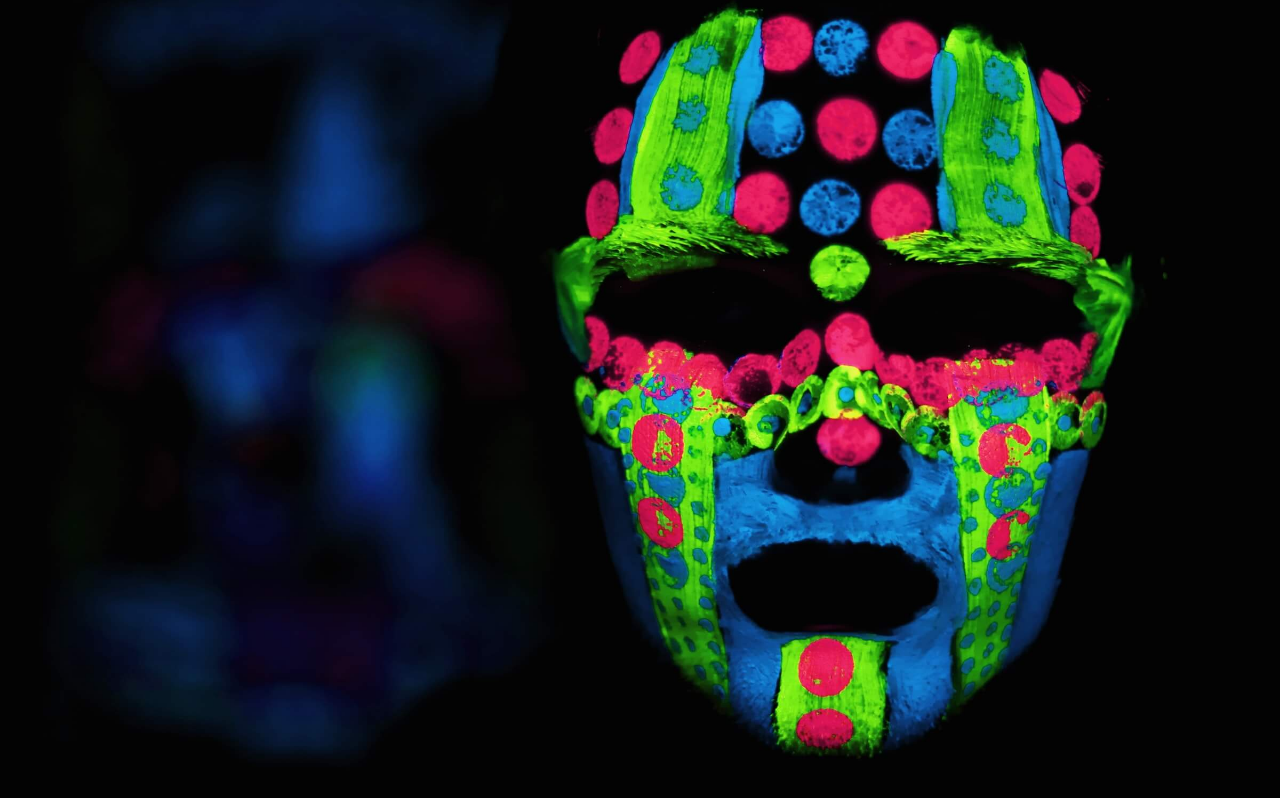
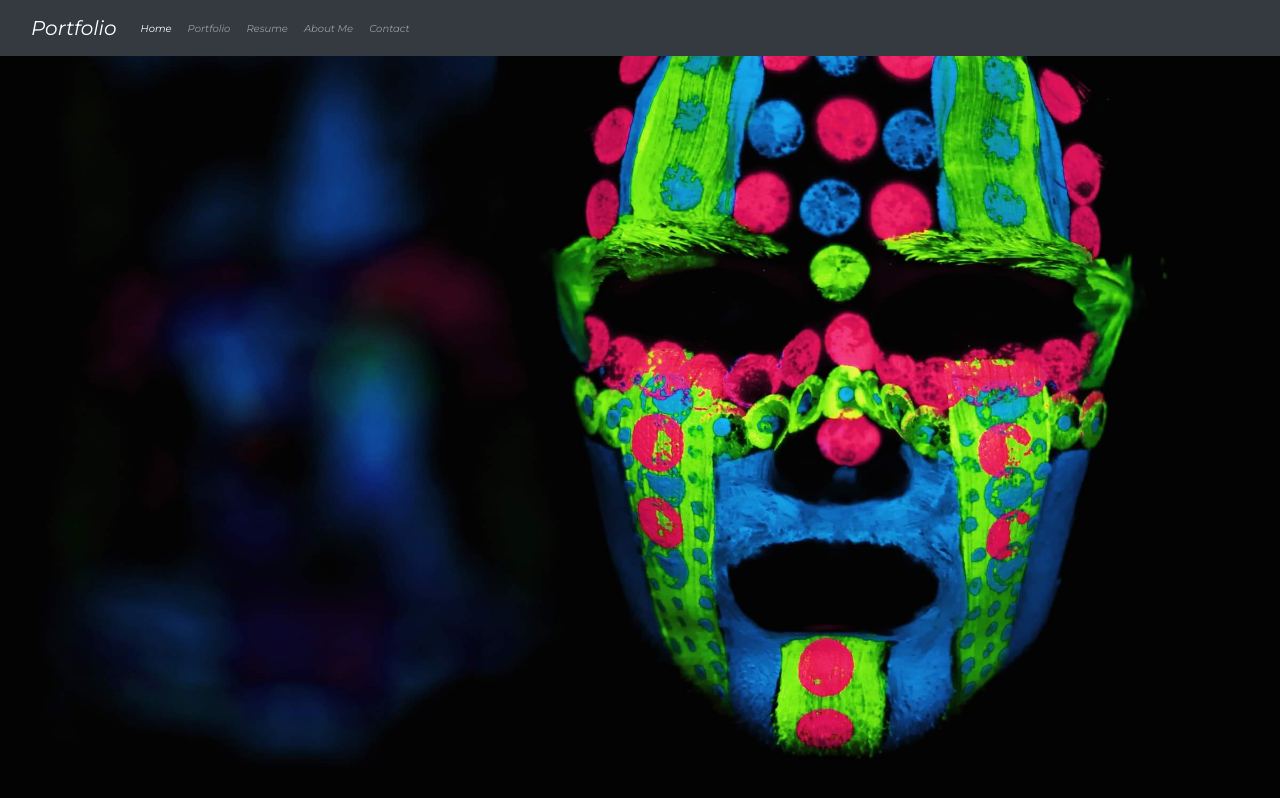
Before and after one commit to darubiomunoz/darubiomunoz.github.io, a React (Create React App) app: page / in a window 1280 px wide. Built offline with nearby package versions, Linux system fonts and the light colour scheme.

Commit message:
Add header component and its dropdown logic

```diff
--- a/src/components/Header.js
+++ b/src/components/Header.js
@@ -0,0 +1,49 @@
+import React, { useState } from 'react';
+import './styles/Header.css';
+
+const ComponentLogic = () => {
+    const [ clicked, setClicked ] = useState(false);
+
+    const handleClick = () => {
+        if(!clicked) setClicked(true);
+        else setClicked(false);
+    }
+
+    return { handleClick, clicked }
+}
+
+const Header = () => {
+    const { handleClick, clicked } = ComponentLogic();
+
+    return (
+        <nav className="navbar navbar-expand-lg navbar-dark bg-dark position-sticky top-0 start-0 end-100">
+            <div className="container-fluid">
+                <a className="navbar-brand" href="/">Portfolio</a>
+                <button className="navbar-toggler" type="button" data-bs-toggle="collapse" data-bs-target="#navbarNav" aria-controls="navbarNav" aria-expanded="false" aria-label="Toggle navigation" onClick={() => handleClick()}>
+                    <span className="navbar-toggler-icon"></span>
+                </button>
+                <div id="navbarNav" className={`collapse ${clicked ? 'show' : 'hide'} navbar-collapse`}>
+                    <ul className="navbar-nav">
+                        <li className="nav-item">
+                            <a className="nav-link active" aria-current="page" href="/">Home</a>
+                        </li>
+                        <li className="nav-item">
+                            <a className="nav-link" href="/">Portfolio</a>
+                        </li>
+                        <li className="nav-item">
+                            <a className="nav-link" href="/">Resume</a>
+                        </li>
+                        <li className="nav-item">
+                            <a className="nav-link" href="/">About Me</a>
+                        </li>
+                        <li className="nav-item">
+                            <a className="nav-link" href="/">Contact</a>
+                        </li>
+                    </ul>
+                </div>
+            </div>
+        </nav>
+    );
+}
+
+export default Header;
--- a/src/index.css
+++ b/src/index.css
@@ -5,13 +5,12 @@
     padding: 0;
     box-sizing: border-box;
     outline-color: var(--color-option3);
+    color: var(--color-option2);
 }
 
 body {
     font-size: 62.5%;
     font-family: var(--font-family);
-    color: var(--color-option2);
-
 }
 
 a {
--- a/src/pages/HomePage.js
+++ b/src/pages/HomePage.js
@@ -4,6 +4,7 @@ import './styles/HomePage.css';
 import backgroundSmall from '../assets/images/homepage-background-small.jpg';
 import backgroundMedium from '../assets/images/homepage-background-medium.jpg';
 import backgroundLarge from '../assets/images/homepage-background-large.jpg';
+import Header from '../components/Header';
 
 const HomePage = () => {
     return(
@@ -14,9 +15,9 @@ const HomePage = () => {
                 <source srcSet={backgroundSmall} media="(min-width: 1024px)"></source>
                 <img className="homepage__background" src={backgroundSmall} alt="background images" />
             </picture>
-            <h1>Homepage</h1>
+            <Header />
         </div>
-    )
+    );
 };
 
 export default HomePage;
```
Also changed, not shown: src/components/styles/Header.css (added), src/pages/styles/HomePage.css (line endings or trailing spaces).
